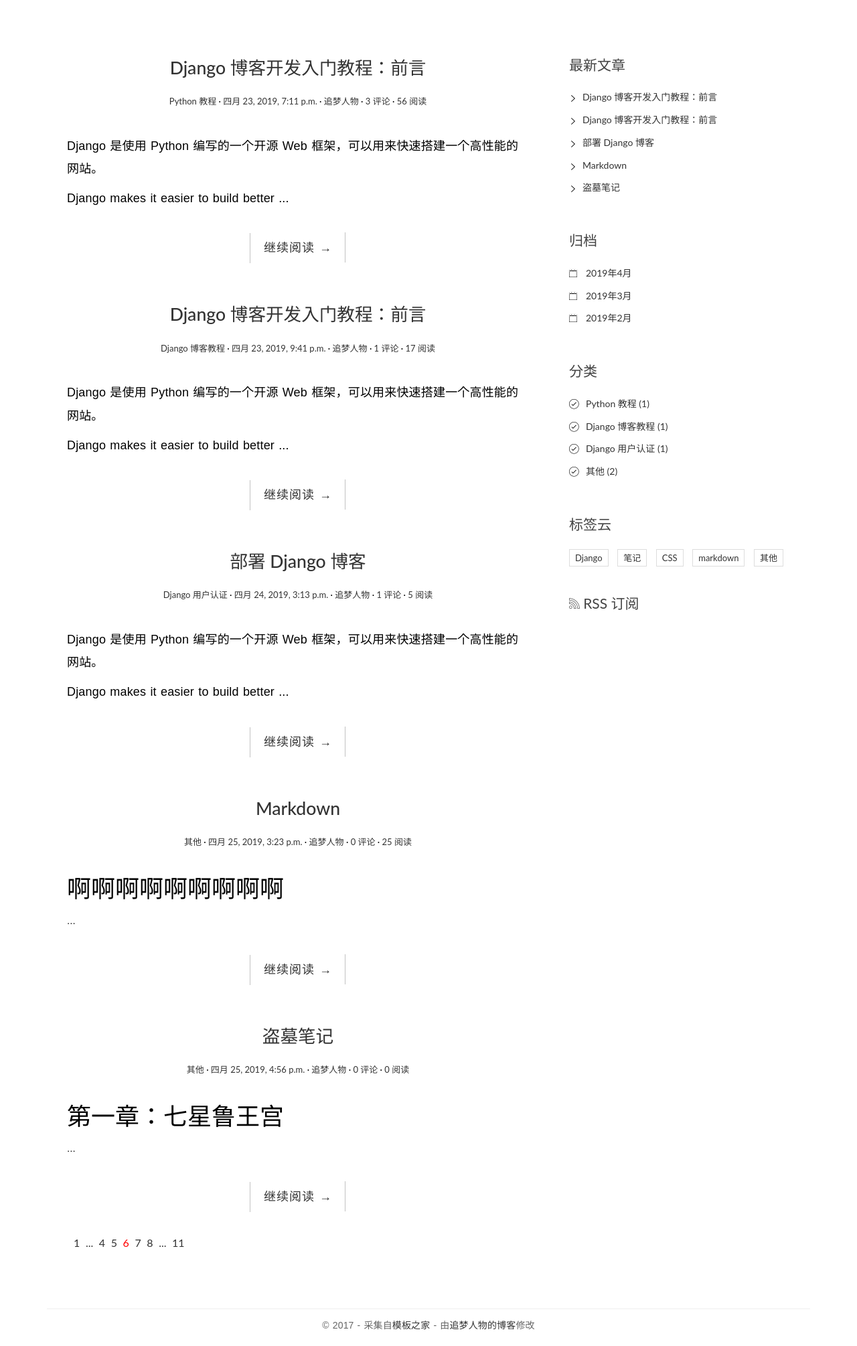
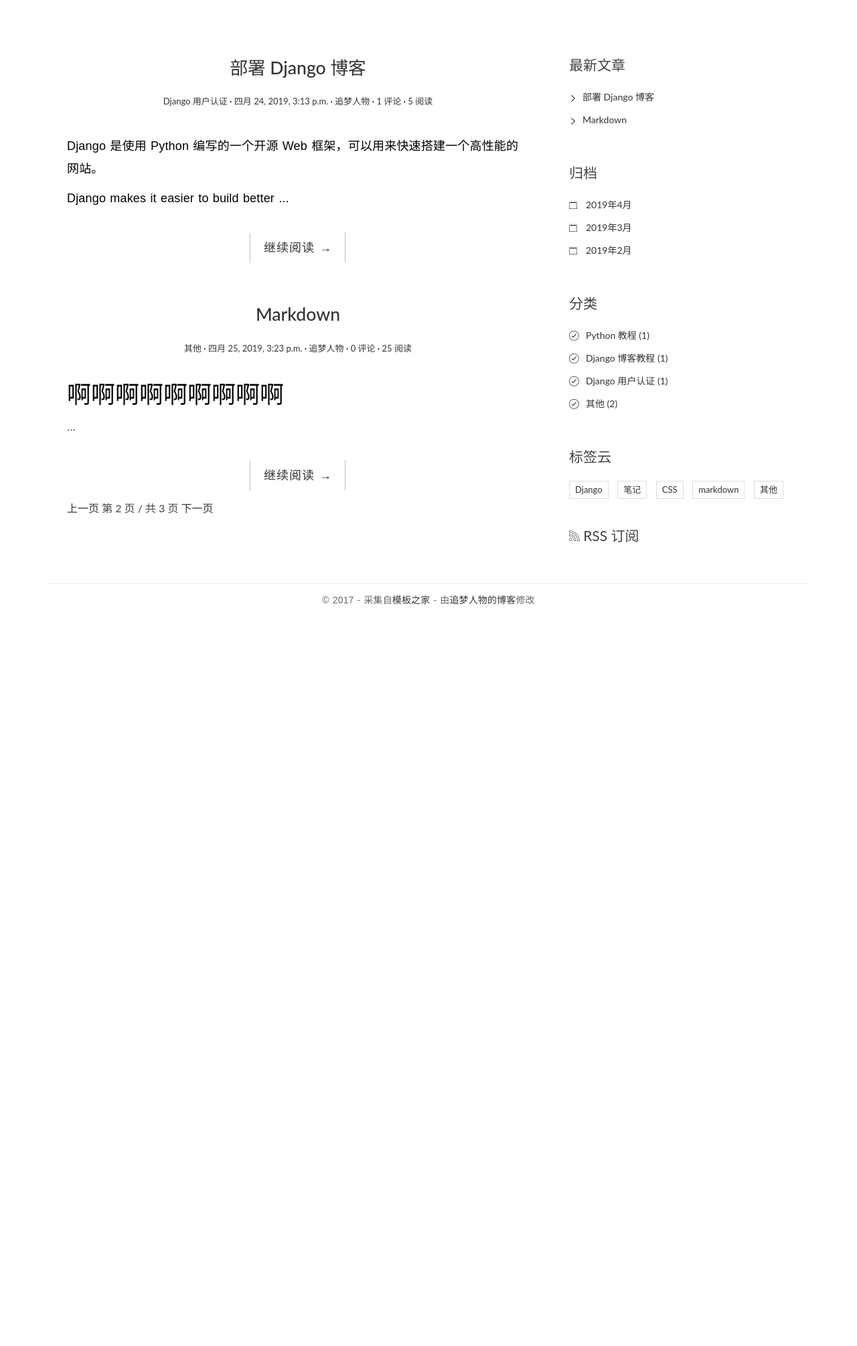
Before and after one commit to dalao-B/PY1901Django, a Django app: page /?page=2 in a window 1280 px wide. Shown: the part 91-2101 px from the top of the page at 67% size. After the commit the page ends 994 px from the top, so only its background shows below. Run offline with Django 3.2, Linux system fonts and the light colour scheme; data comes from the database, SQL or seed files in the repository; both versions use the stored data as it was after the commit; some libraries are stand-ins or nearby versions.

Commit message:
增加“分页”功能

```diff
--- a/blog/myblog/views.py
+++ b/blog/myblog/views.py
@@ -4,6 +4,7 @@
 from  .models import Article, Category, Tags, Comment
 import datetime
 import markdown
+from django.core.paginator import Paginator
 
 # Create your views here.
 
@@ -13,13 +14,12 @@
     categorylist = Category.objects.all()
     tagslist = Tags.objects.all()
     now_time = datetime.datetime.now()
-    # content = articlelist[0].content
-    # small_text = content[:50]
-    # if small_text == content:
-    #     return render(request, 'myblog/index.html', {"articlelist":articlelist, "small_text":content})
-    # else:
-    #     return render(request, 'myblog/index.html', {"articlelist": articlelist, "small_text": small_text+"..."})
-    return render(request, 'myblog/index.html', {"articlelist": articlelist,
+
+    paginator = Paginator(articlelist, 2)
+    pagenum = request.GET.get("page")
+    pagenum = 1 if pagenum == None else pagenum
+    page = paginator.page(pagenum)
+    return render(request, 'myblog/index.html', {"articlelist": page,
                                                  "categorylist":categorylist, "tagslist":tagslist, "now_time":now_time})
 
 
--- a/blog/templates/myblog/index.html
+++ b/blog/templates/myblog/index.html
@@ -95,26 +95,17 @@
                 <a href="">没有文章</a>
                 {% endfor %}
 
-                <!-- 简单分页效果
+
                 <div class="pagination-simple">
-                    <a href="#">上一页</a>
-                    <span class="current">第 6 页 / 共 11 页</span>
-                    <a href="#">下一页</a>
+                    {% if articlelist.has_previous %}
+                    <a href="?page={{articlelist.previous_page_number}}">上一页</a>
+                    {% endif %}
+                    <span class="current">第 {{articlelist.number}} 页 / 共 {{articlelist.paginator.num_pages}} 页</span>
+                    {% if articlelist.has_next %}
+                    <a href="?page={{articlelist.next_page_number}}">下一页</a>
+                    {% endif %}
                 </div>
-                -->
-                <div class="pagination">
-                    <ul>
-                        <li><a href="">1</a></li>
-                        <li><a href="">...</a></li>
-                        <li><a href="">4</a></li>
-                        <li><a href="">5</a></li>
-                        <li class="current"><a href="">6</a></li>
-                        <li><a href="">7</a></li>
-                        <li><a href="">8</a></li>
-                        <li><a href="">...</a></li>
-                        <li><a href="">11</a></li>
-                    </ul>
-                </div>
+
             </main>
             <aside class="col-md-4">
                 <div class="widget widget-recent-posts">
```
Also changed, not shown: blog/__init__.py (added), blog/db.sqlite3.
